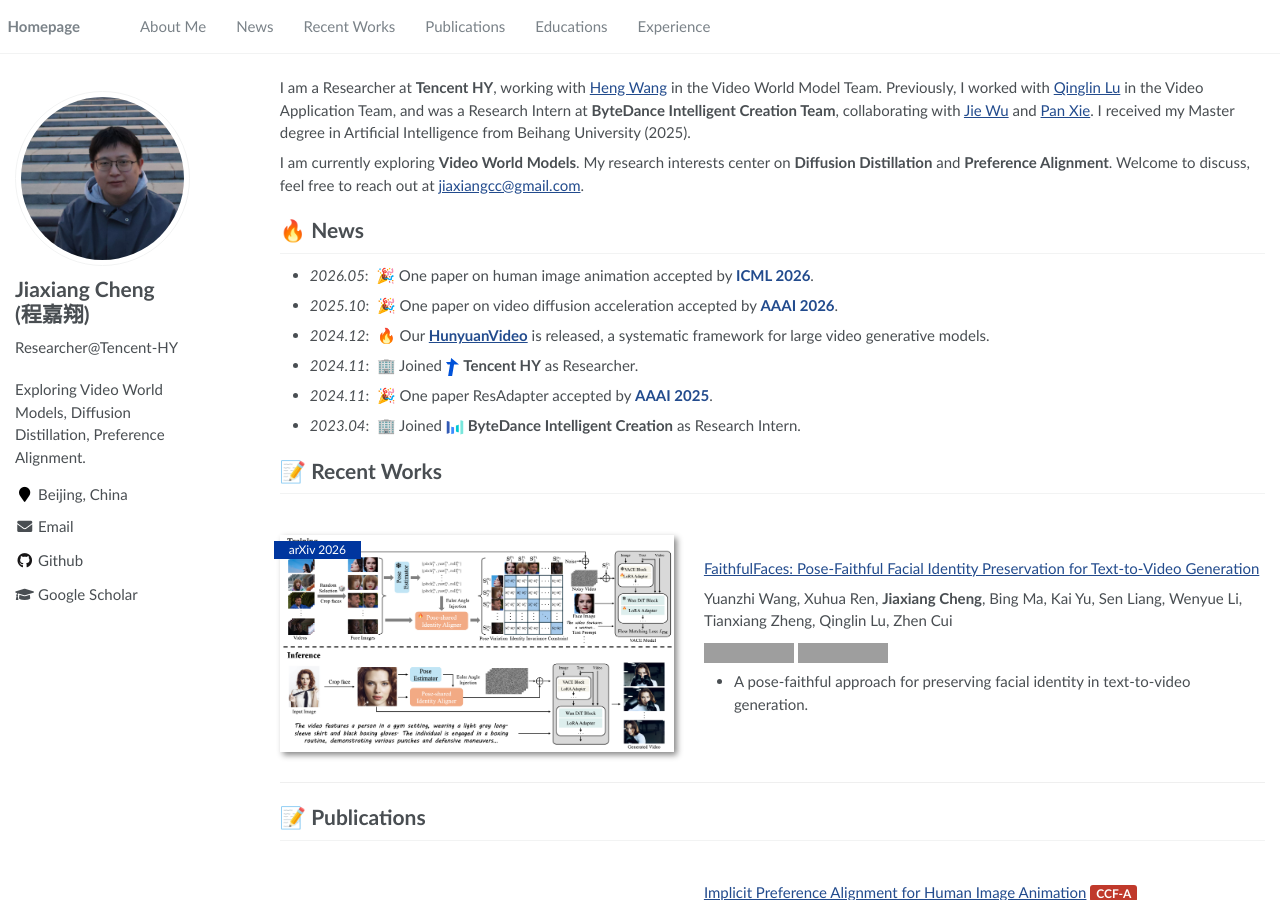
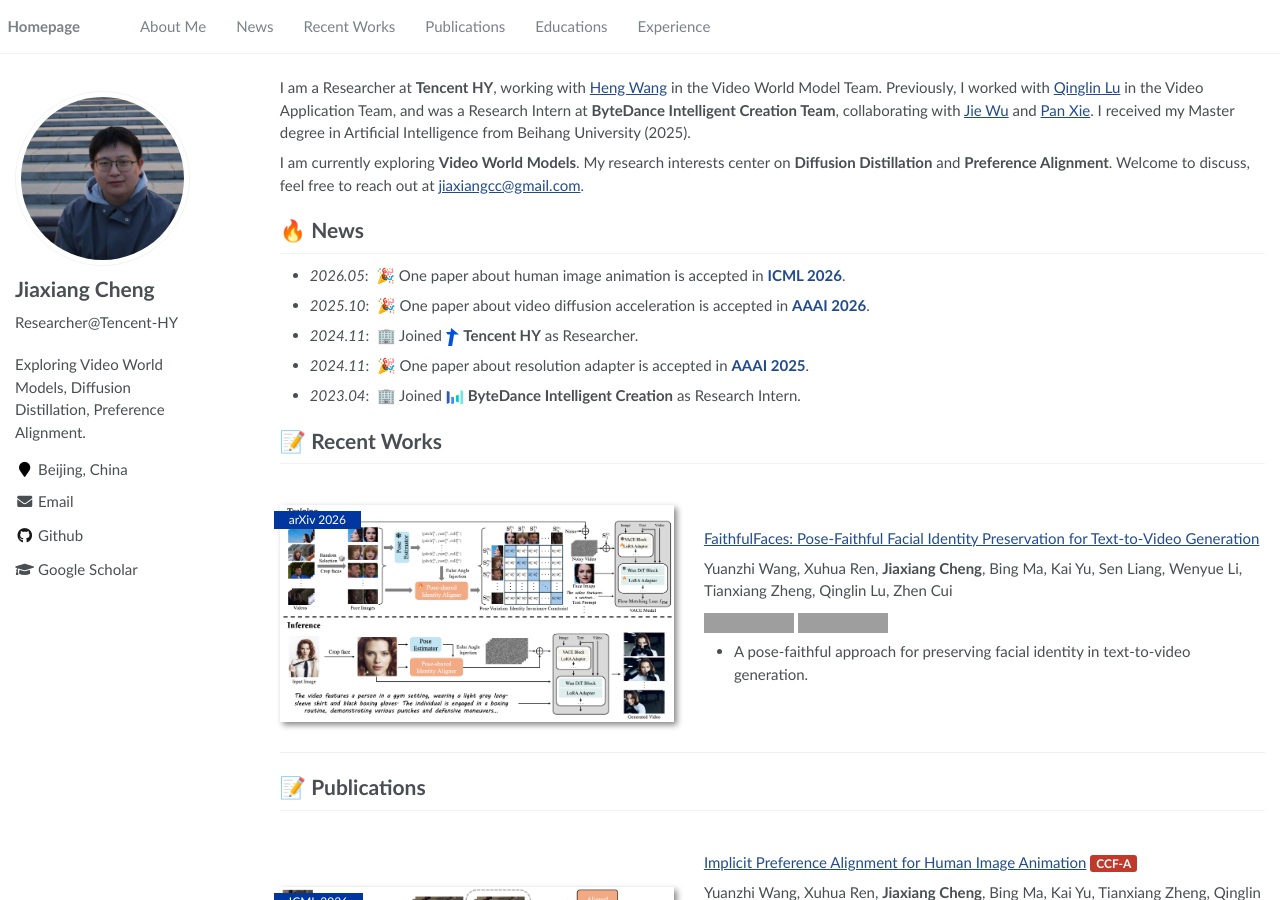
Before and after one commit to jiaxiangc/jiaxiangc.github.io, a Jekyll site: the page built from _pages/about.md, in a window 1280 px wide and 900 px high. Built offline with Jekyll 4.4.1, drawn with Linux system fonts in a browser that asks for light colours; grey boxes are pictures that could not be loaded.

Commit message:
update: remove Chinese name, rewrite News with topics, remove HunyuanVideo

```diff
--- a/_config.yml
+++ b/_config.yml
@@ -6,7 +6,7 @@
 # `jekyll serve`. If you change this file, please restart the server process.
 
 # Site Settings
-title                    : "Jiaxiang Cheng (程嘉翔)"
+title                    : "Jiaxiang Cheng"
 description              : "Exploring Video World Models, Diffusion Distillation, Preference Alignment."
 repository               : "jiaxiangc/jiaxiangc.github.io"
 google_scholar_stats_use_cdn : true
@@ -21,7 +21,7 @@
 
 # Site Author
 author:
-  name             : "Jiaxiang Cheng<br>(程嘉翔)"
+  name             : "Jiaxiang Cheng"
   avatar           : "images/avatar.jpg"
   bio              : "Researcher@Tencent-HY"
   location         : "Beijing, China"
--- a/_pages/about.md
+++ b/_pages/about.md
@@ -23,11 +23,10 @@
 
 
 # 🔥 News
-- *2026.05*: &nbsp;🎉 One paper on human image animation accepted by <span style="color:#224b8d; font-weight:bold;">ICML 2026</span>.
-- *2025.10*: &nbsp;🎉 One paper on video diffusion acceleration accepted by <span style="color:#224b8d; font-weight:bold;">AAAI 2026</span>.
-- *2024.12*: &nbsp;🔥 Our [**HunyuanVideo**](https://arxiv.org/abs/2412.03603) is released, a systematic framework for large video generative models.
+- *2026.05*: &nbsp;🎉 One paper about human image animation is accepted in <span style="color:#224b8d; font-weight:bold;">ICML 2026</span>.
+- *2025.10*: &nbsp;🎉 One paper about video diffusion acceleration is accepted in <span style="color:#224b8d; font-weight:bold;">AAAI 2026</span>.
 - *2024.11*: &nbsp;🏢 Joined <img src="images/tencent_logo.svg" alt="Tencent" style="height:1.2em; vertical-align:middle;"> **Tencent HY** as Researcher.
-- *2024.11*: &nbsp;🎉 One paper ResAdapter accepted by <span style="color:#224b8d; font-weight:bold;">AAAI 2025</span>.
+- *2024.11*: &nbsp;🎉 One paper about resolution adapter is accepted in <span style="color:#224b8d; font-weight:bold;">AAAI 2025</span>.
 - *2023.04*: &nbsp;🏢 Joined <img src="images/bytedance_logo.svg" alt="ByteDance" style="height:1.2em; vertical-align:middle;"> **ByteDance Intelligent Creation** as Research Intern.
 
 # 📝 Recent Works
```
